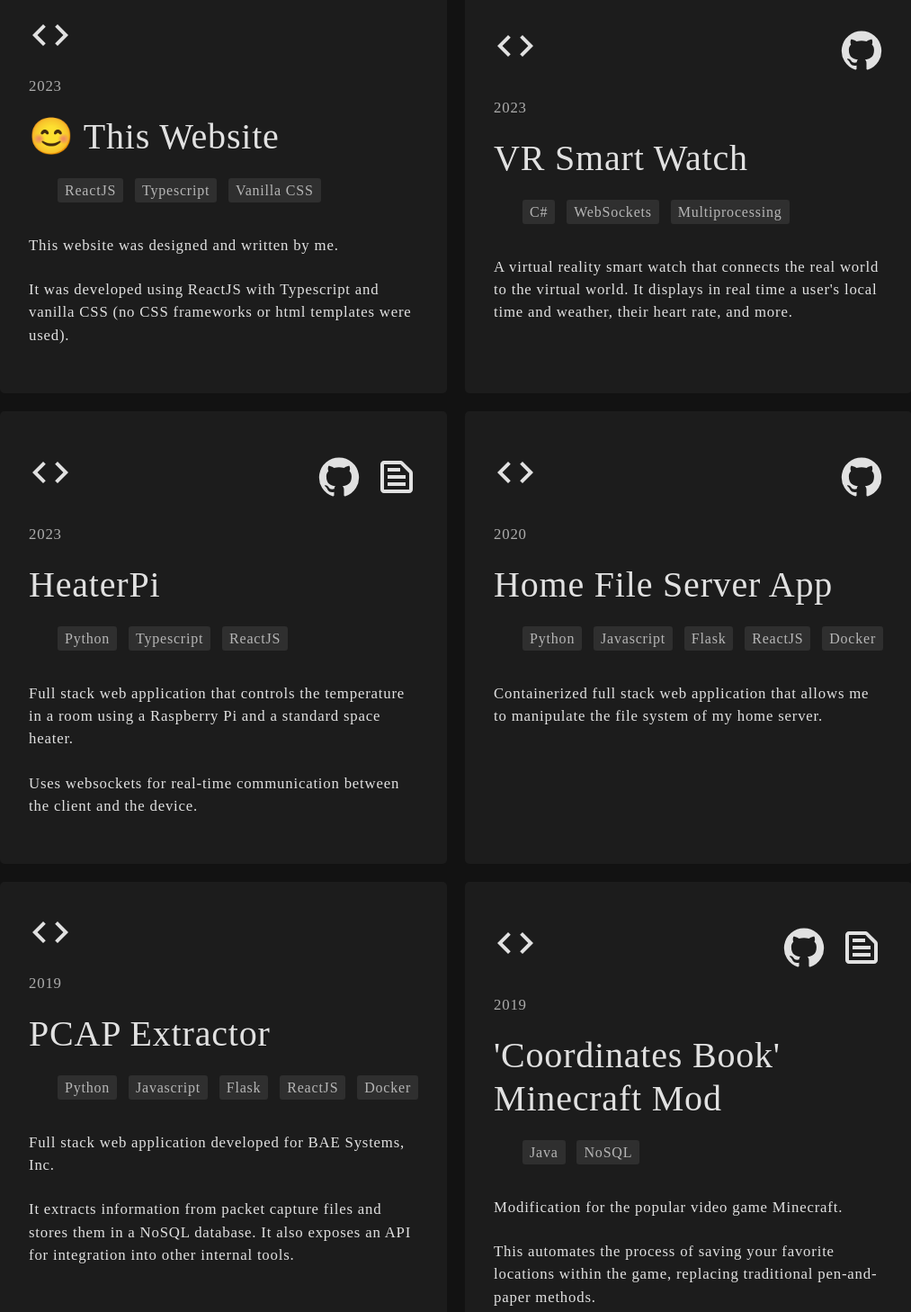
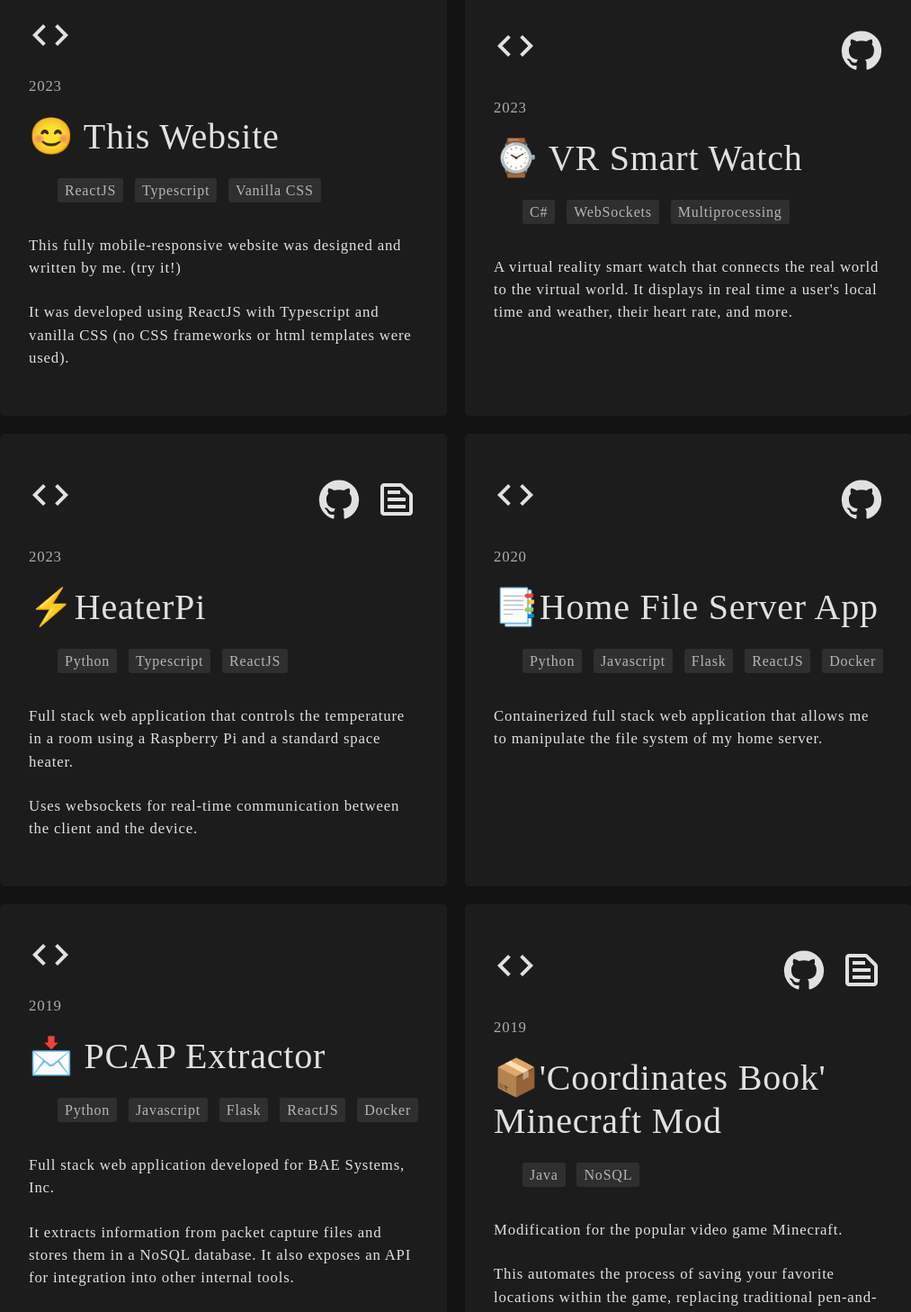
Before and after one commit to ItsNotCam/Portfolio-Site, a React (Vite) app: page / in a window 1280 px wide. Shown: the part 2067-3525 px from the top of the page at 90% size, without its empty margins (170-1183 px from the left). Built offline with nearby package versions, Linux system fonts and the light colour scheme; the HTML template or start-up script is replaced by a standard one; a web font is replaced by a local one.

Commit message:
Added emojis

```diff
--- a/src/pages/projects/_ProjectList.ts
+++ b/src/pages/projects/_ProjectList.ts
@@ -21,13 +21,14 @@ export const PROJECTS: Array<IProject> = [
     month: "Oct",
     year: 2023,
     description: [`
-      This website was designed and written by me.`,`It was developed using ReactJS with Typescript and
+      This fully mobile-responsive website was designed and written by me. (try it!)`,
+      `It was developed using ReactJS with Typescript and
       vanilla CSS (no CSS frameworks or html templates were used).
     `],
     tags: [ "ReactJS", "Typescript", "Vanilla CSS" ],
   },
   {
-    name: "VR Smart Watch",
+    name: "⌚ VR Smart Watch",
     month: "June",
     year: 2023,
     description: [`
@@ -41,7 +42,7 @@ export const PROJECTS: Array<IProject> = [
     }
   },
   {
-    name: "HeaterPi",
+    name: "⚡HeaterPi",
     month: "September",
     year: 2023,
     description: [`Full stack web application that controls the temperature in a room using a Raspberry Pi and a standard space heater.`,`Uses websockets for
@@ -51,7 +52,7 @@ export const PROJECTS: Array<IProject> = [
     github_link:  { name: "Repo", link: "https://github.com/ItsNotCam/HeaterPi-Server" },
   },
   {
-    name: "Home File Server App",
+    name: "📑Home File Server App",
     month: "January",
     year: 2020,
     description: [`
@@ -65,7 +66,7 @@ export const PROJECTS: Array<IProject> = [
     }
   },
   {
-    name: "PCAP Extractor",
+    name: "📩 PCAP Extractor",
     month: "Dec",
     year: 2019,
     description: [`
@@ -77,7 +78,7 @@ export const PROJECTS: Array<IProject> = [
     tags: [ "Python", "Javascript", "Flask", "ReactJS", "Docker" ]
   },
   {
-    name: "\'Coordinates Book\' Minecraft Mod",
+    name: "📦\'Coordinates Book\' Minecraft Mod",
     month: "June",
     year: 2019,
     description: [`
```
